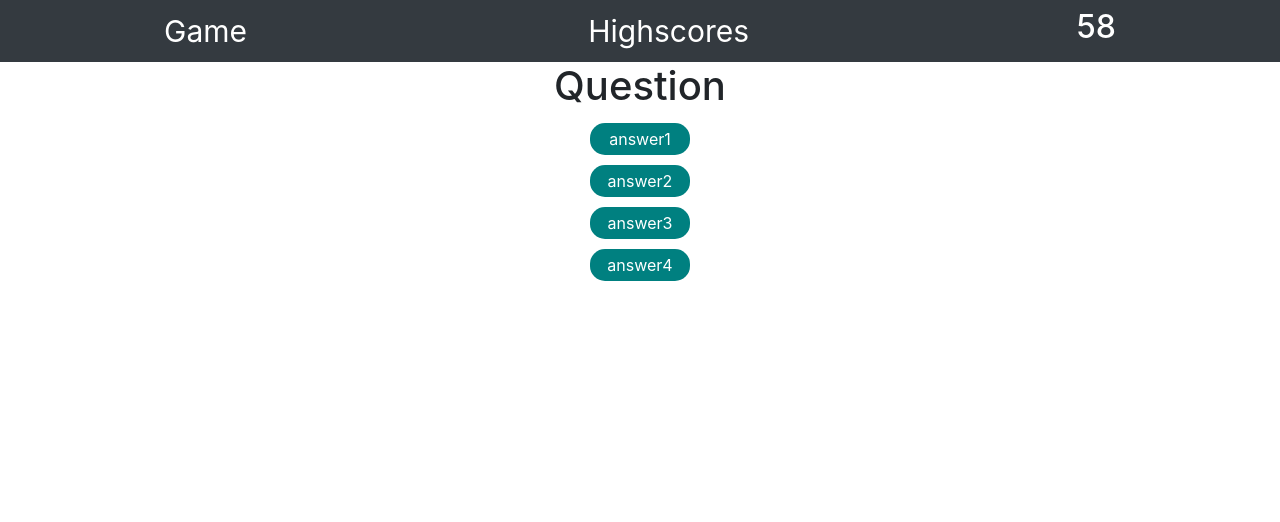
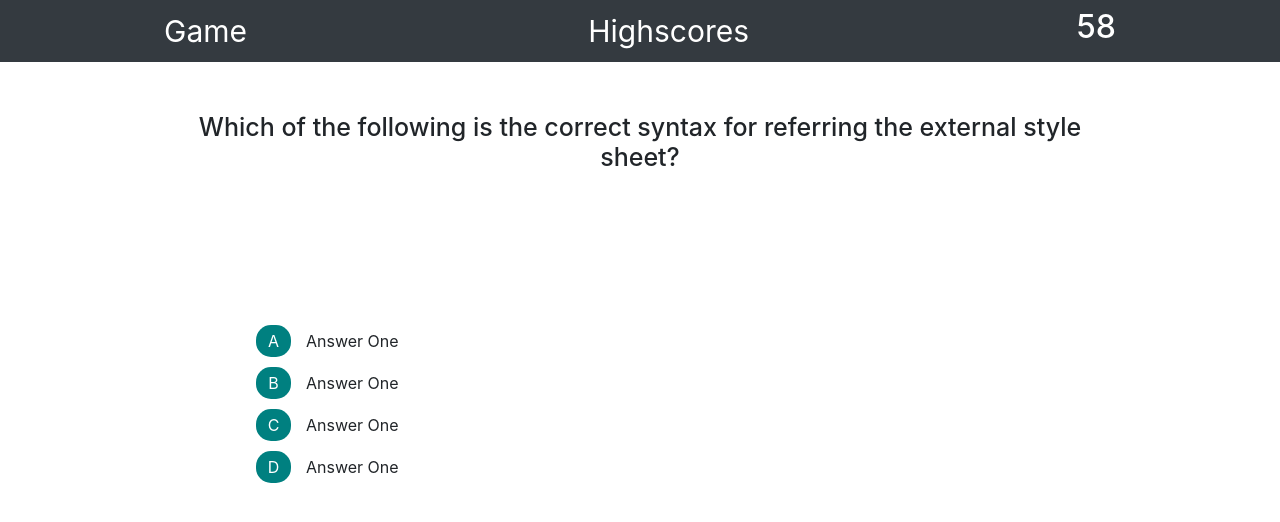
Before and after one commit to LorenzoFTSIC/Code-Quiz---Challenge04, a plain HTML site: page index.html in a window 1280 px wide. Both pictures are taken after a click on the button "Start". Drawn offline with nearby package versions, Linux system fonts and the light colour scheme.

Commit message:
Basic question functionality, erronous answers reduce timer, etc

```diff
--- a/assets/css/style.css
+++ b/assets/css/style.css
@@ -36,10 +36,37 @@
 
 }
 
+#question {
+    width: 70vw;
+    height: 25vh;
+    margin-top: 50px;
+    text-align: center;
+    font-size: 25px;
+}
+
+#answerList {
+    justify-content: left;
+    width: 60vw;
+}
+
+#endGameWinScreen {
+    display: none;
+    width: 70vw;
+    height: 25vh;
+    margin-top: 50px;
+    text-align: center;
+    font-size: 25px;
+    justify-content: center;
+}
+
+.choices {
+    margin-left: 15px;
+}
+
 .answersBox {
     background-color: teal;
     border-radius: 15px;
-    width: 100px;
+    width: 35px;
     min-height: 25px;
     text-align: center;
     color: white;
@@ -61,7 +88,7 @@ main {
 
 div {
     display: flex;
-    justify-content: left;
+    justify-content: center;
 }
 
 nav {
--- a/assets/js/script.js
+++ b/assets/js/script.js
@@ -1,87 +1,99 @@
 var startButtonBox = document.getElementById("startButtonBox")
 var gameArea = document.getElementById("gameArea")
+var winScreen = document.getElementById("endGameWinScreen")
+var question = document.getElementById("question")
 var answerA = document.getElementById("answerA")
 var answerB = document.getElementById("answerB")
 var answerC = document.getElementById("answerC")
 var answerD = document.getElementById("answerD")
 var totalTime = 60
 var timeLeft = totalTime - 1;
-
-var questions = [
+var timerInterval;
+var display = document.getElementById("timer");
+var timerFlag = false
+var currentQuestion = ""
+var questionArray = [
     {
         title: "CSS stands for:",
         choices: ["Cataract Style Sheet","Color and Style Sheets","Cascading Style Sheets","Counter Strike: Source"],
-        answer: "Cascading Style Sheets"
+        answer: "C"
     },
     {
         title: "Which of the following is the correct syntax for referring the external style sheet?",
         choices: ["<style src = example.css>",`<style src = "example.css" >`,"<stylesheet> example.css </stylesheet>",`<link rel="stylesheet" type="text/css" href="example.css">`],
-        answer: `<link rel="stylesheet" type="text/css" href="example.css">`
+        answer: "D"
     },
     // {
     //     title: "",
     //     choices: ["","","",""],
     //     answer: ""
-    // },
-    // {
-    //     title: "",
-    //     choices: ["","","",""],
-    //     answer: ""
-    // },
-    // {
-    //     title: "",
-    //     choices: ["","","",""],
-    //     answer: ""
-    // },
-    // {
-    //     title: "",
-    //     choices: ["","","",""],
-    //     answer: ""
-    // },
-    // {
-    //     title: "",
-    //     choices: ["","","",""],
-    //     answer: ""
-    // },
-    // {
-    //     title: "",
-    //     choices: ["","","",""],
-    //     answer: ""
-    // },
+    // }
 ]
+var remainingQuestions = questionArray
 
-function startTimer(duration, display) {
-    var timer = duration, seconds;
-    setInterval(function () {
-        // seconds = parseInt(timer % 60, 30);
-        display.textContent = seconds;
-        seconds = parseInt(timer % 60, 10);
-        if (--timer < 0) {
-            timer = duration;
-        }
-        display.textContent = seconds;
-    }, 1000);
+
+// main game functions, holds questions and event listeners for answers
+function mainGame() {
+    currentQuestion = nextQuestion();
+    answerA.addEventListener("click", handleAnswerSubmit);
+    answerB.addEventListener("click", handleAnswerSubmit);
+    answerC.addEventListener("click", handleAnswerSubmit);
+    answerD.addEventListener("click", handleAnswerSubmit);
 }
 
 
-function startTimer(display) {
-    display = document.getElementById("timer");
-    setInterval(function () {
-        display.textContent = timeLeft;
-        timeLeft--;
-
-
-    }, 1000);
-
+// check submitted answer, if wrong remove seconds depending on the situation if <= 10 seconds remaining, just set it to 0, any higher remove 10 seconds from timer
+function handleAnswerSubmit() {
+    currentAnswer = currentQuestion["answer"]
+    console.log(this.dataset.answer)
+    if (this.dataset.answer === currentAnswer) {
+        nextQuestion()
+    } else {
+        if (timeLeft <= 10) {
+            timeLeft = 0
+            display.textContent = timeLeft;
+        } else {
+            timeLeft = timeLeft - 10;
+            display.textContent = timeLeft;
+        }
+    }
 }
 
+// make sure there's more questions in the list, then change questions
+function nextQuestion() {
+    if (remainingQuestions.length > 0){
+        currentQuestion = remainingQuestions.pop();
+        question.textContent = currentQuestion["title"]
+        return currentQuestion
+    } else {
+        endGame();
+        clearInterval(timerInterval);
+    }
+}
+
+//end game, display score and input name
+function endGame() {
+    gameArea.style.display = "none";
+    winScreen.style.display = "flex";
+}
+
+//timer setup and decrement
+function timing() {
+    display.textContent = timeLeft;
+    timeLeft--;
+    if (timeLeft < 0) {
+        clearInterval(timerInterval);
+    }
+}
+
+// main game function, show game elements, hide start button, set game flag + show time
 function startGame() {
-    startButtonBox.style.display = "none"
-    gameArea.style.display = "flex"
-    // var duration = 60,
-    display = document.getElementById("timer");
-    display.textContent = totalTime
-    startTimer(display);
+    startButtonBox.style.display = "none";
+    gameArea.style.display = "flex";
+    display.textContent = totalTime;
+    timerFlag = true;
+    timerInterval =  setInterval(timing, 1000);
+    mainGame();
 }
 
 startButton.addEventListener("click", startGame);
--- a/index.html
+++ b/index.html
@@ -30,13 +30,17 @@
       <h1 id="question">Question</h1>
       <div class="break"></div>
       <div>
-        <ul>
-          <li><button type="button" class="answersBox" id="answerA">answer1</button></li>
-          <li><button type="button" class="answersBox" id="answerB">answer2</button></li>
-          <li><button type="button" class="answersBox" id="answerC">answer3</button></li>
-          <li><button type="button" class="answersBox" id="answerD">answer4</button></li>
+        <ul id="answerList">
+          <li><button type="button" class="answersBox" id="answerA" data-answer="A">A</button><span class="choices" id="choiceA">Answer One</span></li>
+          <li><button type="button" class="answersBox" id="answerB" data-answer="B">B</button><span class="choices" id="choiceB">Answer One</span></li>
+          <li><button type="button" class="answersBox" id="answerC" data-answer="C">C</button><span class="choices" id="choiceC">Answer One</span></li>
+          <li><button type="button" class="answersBox" id="answerD" data-answer="D">D</button><span class="choices" id="choiceD">Answer One</span></li>
         </ul>
       </div>
+    </section>
+    <section id ="endGameWinScreen">
+      <h1>You won!</h1>
+      <p></p>
     </section>
 
   </main>
```
